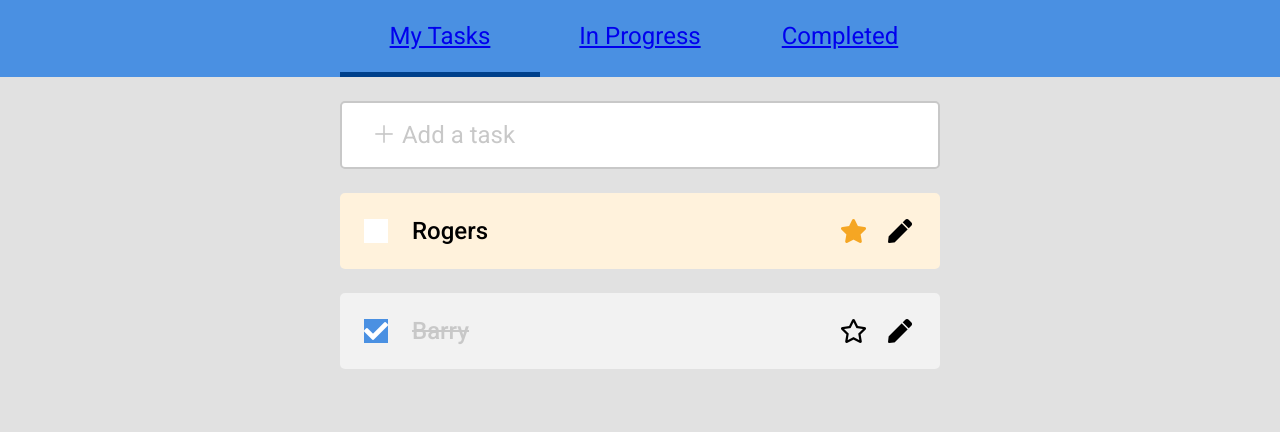
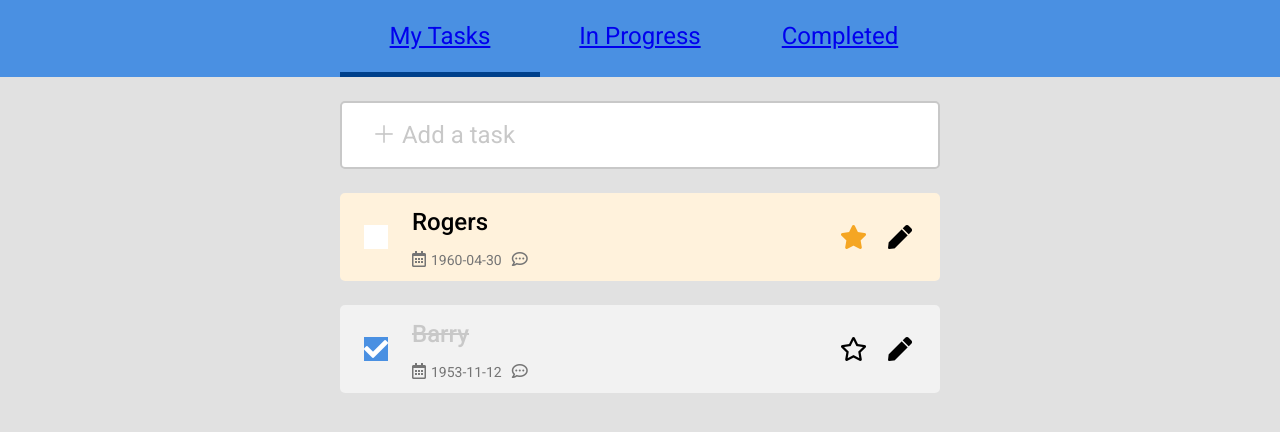
Before and after one commit to pamcy/React-ToDoList-App, a React (Create React App) app: page / in a window 1280 px wide. Shown: the top 432 px of the page. Built offline with nearby package versions, Linux system fonts and the light colour scheme.

Commit message:
:sparkles: Add <SingleInfoBar />

```diff
--- a/src/components/EditTaskHead.js
+++ b/src/components/EditTaskHead.js
@@ -1,5 +1,6 @@
 import React from 'react';
 import PropTypes from 'prop-types';
+import SingleInfoBar from './SingleInfoBar';
 
 class EditTaskHead extends React.Component {
   static propTypes = {
@@ -21,10 +22,12 @@ class EditTaskHead extends React.Component {
 
   render() {
     const { uid, data, handleInputChange, openEditMode } = this.props;
-    const { title, isEditMode, completed, important } = data;
+    const { title, date, comment, isEditMode, completed, important } = data;
     const editStatus = isEditMode ? 'is-editing' : '';
     const importantStatus = important ? 'is-important' : '';
     const completedStatus = completed ? 'is-completed' : '';
+    const infoBarStatus = date.length > 0 || comment.length > 0;
+    const paddingStyle = infoBarStatus ? 'has-infoBar' : '';
 
     return (
       <div className={`edit-head ${importantStatus}`}>
@@ -40,7 +43,7 @@ class EditTaskHead extends React.Component {
         </div>
         <div className="edit-head__content" onClick={() => openEditMode(uid)}>
           <input
-            className={`edit-head__input-title ${completedStatus}`}
+            className={`edit-head__input-title ${completedStatus} ${paddingStyle}`}
             type="text"
             name="title"
             value={title}
@@ -48,6 +51,7 @@ class EditTaskHead extends React.Component {
             onChange={handleInputChange}
             autoFocus
           />
+          {infoBarStatus && <SingleInfoBar data={data} />}
         </div>
         <div className="edit-head__priority">
           <input
--- a/src/components/EditTaskHead.scss
+++ b/src/components/EditTaskHead.scss
@@ -15,12 +15,16 @@
 .edit-head__input-title {
   @extend %heading--24;
 
-  padding: 1.5rem 0;
+  padding: rem(30) 0;
   width: 100%;
 
   &.is-completed {
     text-decoration: line-through;
     color: $gray;
+  }
+
+  &.has-infoBar {
+    padding: rem(15) 0;
   }
 }
 
@@ -30,7 +34,7 @@
   width: rem(28);
 }
 
-input[type='checkbox'] {
+input[type="checkbox"] {
   display: none;
 
   &+label::before {
@@ -44,7 +48,7 @@ input[type='checkbox'] {
 
 .edit-head__checkbox {
   input+label::before {
-    content: '\f00c';
+    content: "\f00c";
     font-weight: 900;
     color: $white;
     background-color: $white;
@@ -57,13 +61,13 @@ input[type='checkbox'] {
   }
 
   input:checked+label::after {
-    content: '';
+    content: "";
   }
 }
 
 .edit-head__priority {
   input+label::before {
-    content: '\f005';
+    content: "\f005";
     color: $black;
   }
 
@@ -73,7 +77,7 @@ input[type='checkbox'] {
   }
 
   input:checked+label::after {
-    content: '';
+    content: "";
   }
 }
 
--- /dev/null
+++ b/src/components/SingleInfoBar.js
@@ -0,0 +1,29 @@
+import React from 'react';
+import PropTypes from 'prop-types';
+
+const SingleInfoBar = ({ data }) => {
+  return (
+    <div className="single-item__infos">
+      {data.date && (
+        <span className="single-item__info">
+          <i className="far fa-calendar-alt single-item__icon-calendar" />
+          <span className="single-item__txt">{data.date}</span>
+        </span>
+      )}
+      {data.comment && (
+        <span className="single-item__info">
+          <i className="far fa-comment-dots single-item__icon-comment" />
+        </span>
+      )}
+    </div>
+  );
+};
+
+SingleInfoBar.propTypes = {
+  data: PropTypes.shape({
+    date: PropTypes.string,
+    comment: PropTypes.string,
+  }).isRequired,
+};
+
+export default SingleInfoBar;
--- /dev/null
+++ b/src/components/SingleInfoBar.scss
@@ -0,0 +1,22 @@
+.single-item__infos {
+  margin-bottom: rem(13);
+
+  i {
+    @extend %text--16;
+
+    color: $gray-dark;
+  }
+}
+
+.single-item__info {
+  &:not(:last-of-type) {
+    margin-right: rem(10);
+  }
+}
+
+.single-item__txt {
+  @extend %text--14;
+
+  margin-left: rem(5);
+  color: $gray-dark;
+}
--- a/src/components/SingleItemInfo.scss
+++ /dev/null
@@ -1,7 +0,0 @@
-.single-item__infos {
-  margin-top: rem(12);
-
-  i {
-    font-size: rem(18);
-  }
-}
--- a/src/layout/_typography.scss
+++ b/src/layout/_typography.scss
@@ -25,3 +25,8 @@
   font-size: 1rem;
   font-weight: $weight-400;
 }
+
+%text--14 {
+  font-size: 0.875rem;
+  font-weight: $weight-400;
+}
--- a/src/layout/index.scss
+++ b/src/layout/index.scss
@@ -10,5 +10,5 @@
 @import "../components/SingleTask.scss";
 @import "../components/AddTaskForm.scss";
 @import "../components/EditTaskHead.scss";
-@import "../components/SingleItemInfo.scss";
+@import "../components/SingleInfoBar.scss";
 @import "../components/EditTaskBody.scss";
```
Also changed, not shown: src/components/SingleItemInfo.js (deleted, +0 -21 lines).
